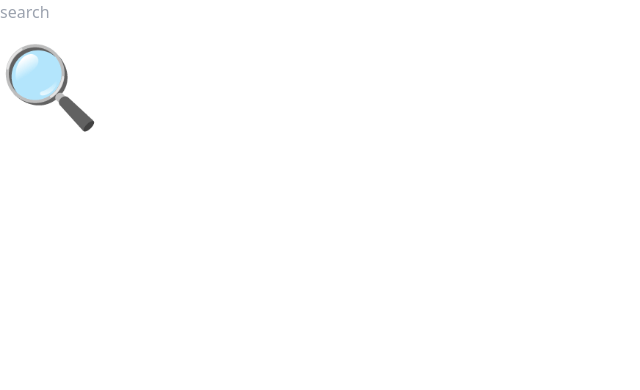
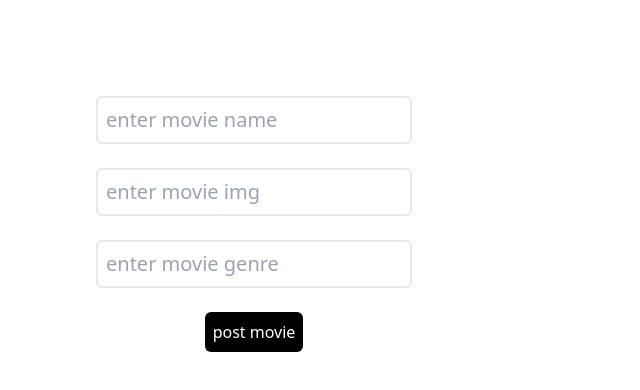
Before and after one commit to ThenamXe0n/music-react-app, a React (Create React App) app: page /test in a window 1280 px wide. Shown: the top 390 px of the page, without its empty margins (0-640 px from the left). Built offline with nearby package versions, Linux system fonts and the light colour scheme.

Commit message:
topics : json server and todo list local storage

```diff
--- a/package.json
+++ b/package.json
@@ -4,6 +4,7 @@
   "description": "this is a custom made react app",
   "dependencies": {
     "axios": "^1.7.9",
+    "json-server": "^1.0.0-beta.3",
     "react": "^19.0.0",
     "react-dom": "^19.0.0",
     "react-icons": "^5.5.0",
--- a/src/App.jsx
+++ b/src/App.jsx
@@ -18,7 +18,7 @@ function App() {
         <Route path="*" element={<PageNotFound404 />} />
       </Route>
       <Route path="/musicDetails/:id" element={<MusicDetailsCard />} />
-      <Route path="/test" element={<RefHook/>} />
+      <Route path="/test" element={<Test/>} />
       <Route path="/todo" element={<TodoList/>} />
     </Routes>
   );
--- a/src/component/Test.jsx
+++ b/src/component/Test.jsx
@@ -1,17 +1,56 @@
-import React from "react";
+import axios from "axios";
+import React, { useState } from "react";
 
 const Test = () => {
+  const [count, setCount] = useState(0);
+  const [moviename, setMoviename] = useState("");
+  const [img, setImg] = useState("");
+  const [genre, setGenre] = useState("");
+  const time = " 2h 23m";
+  console.log("render");
+
+  async function handleSubmit(e) {
+    e.preventDefault();
+    let data = { moviename: moviename, img: img, genre: genre, time: time };
+    console.log(data);
+    try {
+      let response = await axios.post("http://localhost:8080/movies", data);
+      console.log(response.data);
+    } catch (error) {
+      alert(error.message);
+    }
+  }
   return (
-    <section className="border-2 overflow-hidden h-[50vh] w-[90vw] my-9 mx-auto">
-         <div className="h-[80vh] w-[90vw]  overflow-hidden">
-          <img className="h-full w-full object-cover" src="https://encrypted-tbn0.gstatic.com/images?q=tbn:ANd9GcQKc4mQbokSIypGENWc2c4lGZYOnXQGfgPPWw&s" alt="image1" />
-        </div>
-        <div className="h-[80vh] w-[90vw] ">
-          <img className="h-full w-full object-cover" src="https://marketplace.canva.com/EAFH0H90V7Y/1/0/1600w/canva-yellow-illustrated-music-festival-poster-landscape-IuDAkfyDlZs.jpg" alt="image2" />
-        </div>
-        <div className="h-[80vh] w-[90vw] ">
-          <img className="h-full w-full object-cover" src="https://cdn.europosters.eu/image/750/posters/linkin-park-live-landscape-i6804.jpg" alt="image3" />
-        </div>
+    <section className="m-24">
+      <form
+        onSubmit={handleSubmit}
+        className="flex flex-col items-center gap-6"
+      >
+        <input
+          id="moviename"
+          onChange={(e) => setMoviename(e.target.value)}
+          className="p-2 border-2 rounded-md text-xl"
+          type=" text"
+          placeholder="enter movie name"
+        />
+        <input
+          id="img"
+          onChange={(e) => setImg(e.target.value)}
+          className="p-2 border-2 rounded-md text-xl"
+          type=" text"
+          placeholder="enter movie img"
+        />
+        <input
+          id="genre"
+          onChange={(e) => setGenre(e.target.value)}
+          className="p-2 border-2 rounded-md text-xl"
+          type=" text"
+          placeholder="enter movie genre"
+        />
+        <button className="p-2 bg-black rounded-md text-white ">
+          post movie
+        </button>
+      </form>
     </section>
   );
 };
--- a/src/component/sections/MovieSection.jsx
+++ b/src/component/sections/MovieSection.jsx
@@ -1,8 +1,23 @@
-import React from "react";
+import React, { useEffect, useState } from "react";
 import MovieCard from "../movieCard/MovieCard";
 import { movieData } from "../../data/Data";
+import axios from "axios";
 
 const MovieSection = () => {
+  const [movies, setMovies] = useState([]);
+  async function getMovies() {
+    try {
+      const response = await axios.get("http://localhost:8080/movies");
+      setMovies(response.data);
+    } catch (error) {
+      alert(error.message);
+    }
+  }
+
+  useEffect(() => {
+    getMovies();
+  }, []);
+
   return (
     <div className="mt-5">
       <h1 className="text-4xl text-center  mb-6 font-bold text-black animate__animated animate__backInDown animate__delay-2s">
@@ -12,7 +27,7 @@ const MovieSection = () => {
         className="grid grid-cols-3 gap-5 justify-items-center"
         id="card-container"
       >
-        {movieData.map((movie, idx) => (
+        {movies.map((movie, idx) => (
           <div key={idx}>
             <MovieCard
               moviename={movie.moviename}
--- a/src/pages/TodoList.jsx
+++ b/src/pages/TodoList.jsx
@@ -4,21 +4,32 @@ import { IoCheckmarkDoneCircle } from "react-icons/io5";
 
 const TaskListCard = ({ id, isCompleted, task, taskList, setNewTaskList }) => {
   console.log("prev", taskList);
-  let list = taskList
+
   function updateTaskStatus() {
     let newTask = taskList[id];
-    if (list[id].isCompleted) {
-      newTask = { ...list[id], isCompleted: false };
+    if (taskList[id].isCompleted) {
+      newTask = { ...taskList[id], isCompleted: false };
     } else {
-      newTask = { ...list[id], isCompleted: true };
+      newTask = { ...taskList[id], isCompleted: true };
     }
-    const newTaskList = list.splice(id, 1, newTask);
-    setNewTaskList(list);
+    taskList.splice(id, 1, newTask);
+    console.log("updated task list", taskList);
+    setNewTaskList([...taskList]);
+    localStorage.setItem("tasklist",JSON.stringify([...taskList]))
     // const newTaskList = taskList.splice(id,1,{})
+  }
+
+  function deleteTask() {
+    console.log(taskList[id]);
+    console.log("index of delete item", id);
+    taskList.splice(id, 1);
+    console.log("new task list", taskList);
+    setNewTaskList([...taskList]);
+    localStorage.setItem("tasklist",JSON.stringify([...taskList]))
   }
   return (
     <div
-      key={id}
+
       className=" flex  py-3 px-2 bg-slate-500  rounded-md items-center justify-between border-gray-300"
     >
       <div className="flex gap-2 ">
@@ -26,7 +37,7 @@ const TaskListCard = ({ id, isCompleted, task, taskList, setNewTaskList }) => {
           onClick={updateTaskStatus}
           className="size-6 bg-white cursor-pointer border-2 rounded-full"
         >
-          {list[id].isCompleted && (
+          {isCompleted && (
             <IoCheckmarkDoneCircle className="size-full text-indigo-600" />
           )}
         </div>
@@ -39,6 +50,7 @@ const TaskListCard = ({ id, isCompleted, task, taskList, setNewTaskList }) => {
         </h3>
       </div>
       <MdDeleteForever
+        onClick={deleteTask}
         className="cursor-pointer hover:scale-110"
         size={24}
         color="red"
@@ -48,8 +60,10 @@ const TaskListCard = ({ id, isCompleted, task, taskList, setNewTaskList }) => {
 };
 
 const TodoList = () => {
+  const previousTasks = JSON.parse(localStorage.getItem("tasklist"));
+  console.log("prevTasklist", previousTasks);
   const taskInputRef = useRef();
-  const [tasks, setTasks] = useState([]);
+  const [tasks, setTasks] = useState(previousTasks); // task list
   const [newTask, setNewTask] = useState("");
   let sectionStyle = {
     height: "100vh",
@@ -68,9 +82,8 @@ const TodoList = () => {
   function addTaskToList() {
     setTasks((prev) => [...prev, newTask]);
     taskInputRef.current.value = "";
+    localStorage.setItem("tasklist", JSON.stringify([...tasks, newTask]));
   }
-  console.log(newTask);
-  console.log("tasklist", tasks);
 
   return (
     <section style={sectionStyle}>
@@ -96,6 +109,8 @@ const TodoList = () => {
         {/* -------------results ----------- */}
         <div className="flex flex-col gap-y-2" id="taskList">
           {tasks.map((task, idx) => (
+            <div key={idx}>
+              {" "}
               <TaskListCard
                 taskList={tasks}
                 setNewTaskList={setTasks}
@@ -103,6 +118,7 @@ const TodoList = () => {
                 task={task.task}
                 isCompleted={task.isCompleted}
               />
+            </div>
           ))}
         </div>
       </div>
```
Also changed, not shown: database.json (added, +41 -0 lines), 1 other file (tests, documents, lock files or other folders). Lines whose indentation alone changed are shown as unchanged.
